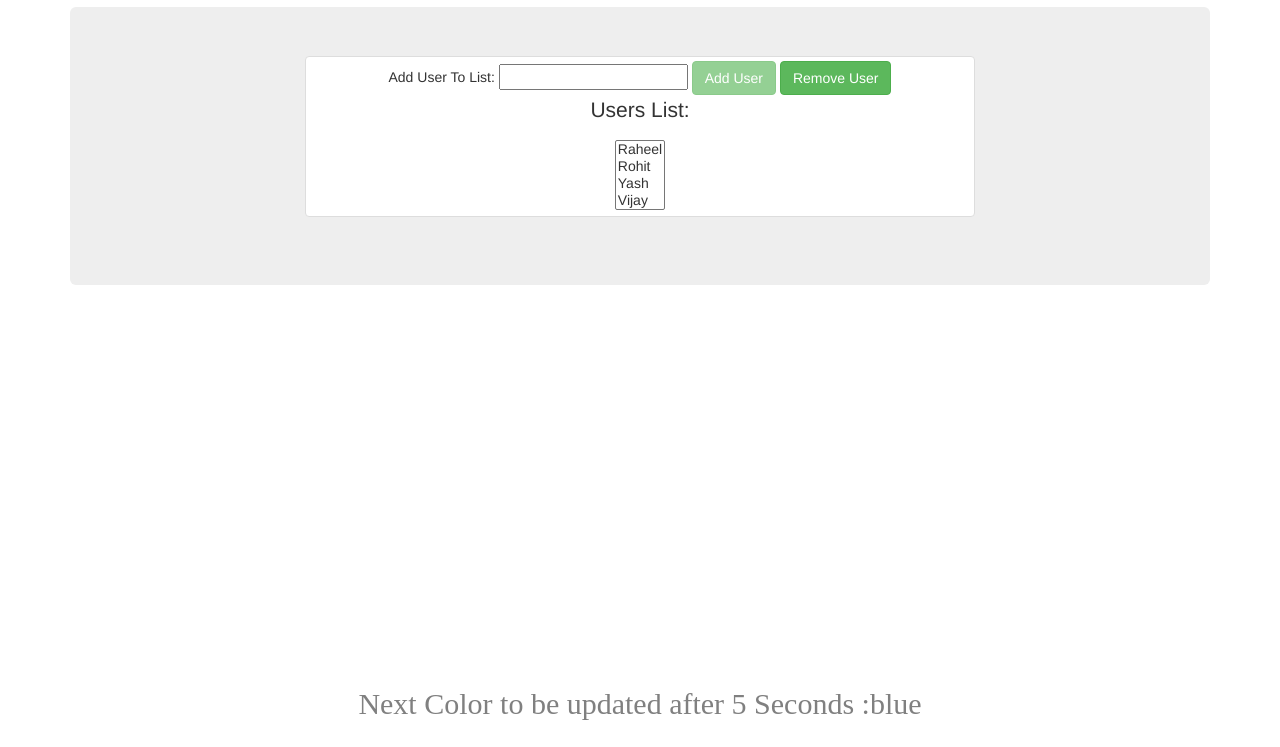
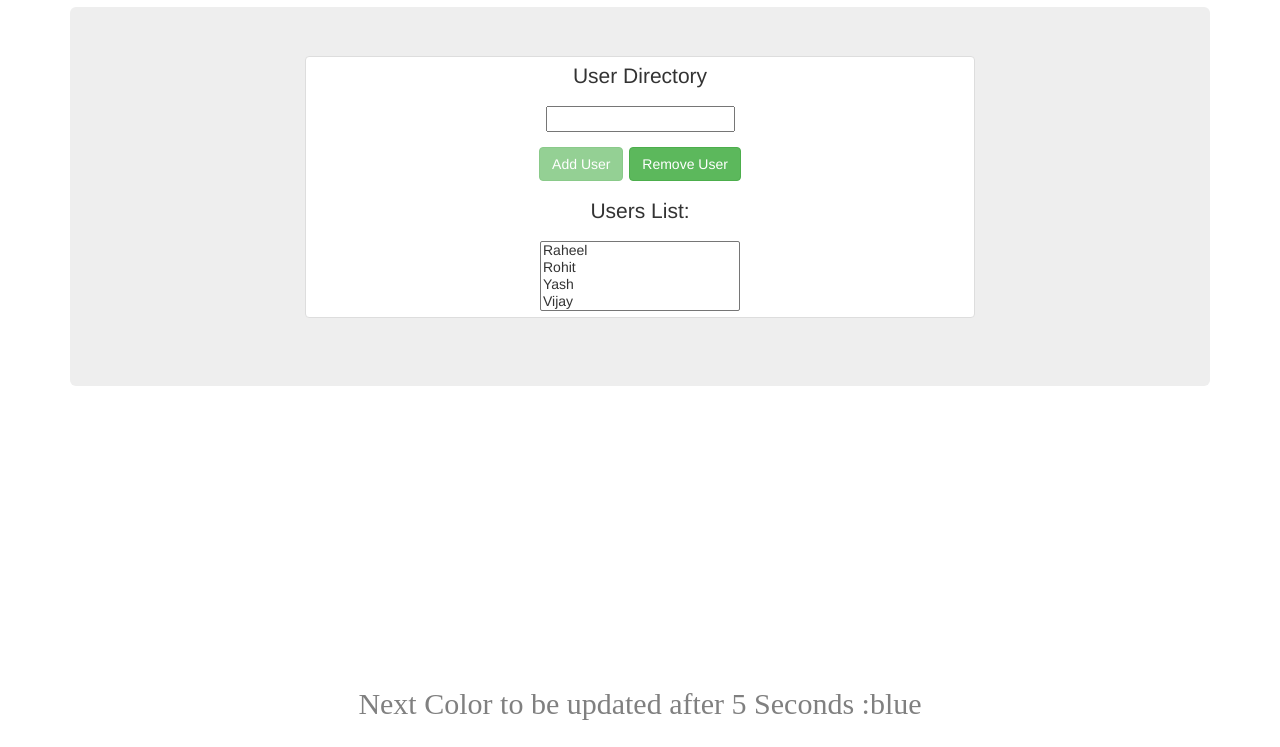
Before and after one commit to raheelshah31/Protegrity, a plain HTML site: page task.html in a window 1280 px wide. Both pictures are taken after a click on the link "Users". Shown: the part 53-800 px from the top of the page. Drawn offline with nearby package versions, Linux system fonts and the light colour scheme.

```diff
--- a/task.html
+++ b/task.html
@@ -152,13 +152,12 @@
   <div class="col-sm-6 col-md-8 middle">
     <div class="thumbnail " >
 <form data-bind="submit:addItem">
-    Add User To List: <input type="text" data-bind='value:itemToAdd, valueUpdate: "afterkeydown"' />
-    <button type="submit"  class="btn btn-success" data-bind="enable: itemToAdd().length > 0">Add User</button>
-     <button  class="btn btn-success"data-bind="click: removeSelected, enable: selectedItems().length > 0">Remove User</button>
-</form>
+    <p>User Directory</p><input type="text" data-bind='value:itemToAdd, valueUpdate: "afterkeydown"' /><p></p>
+    <p><button type="submit"  class="btn btn-success" data-bind="enable: itemToAdd().length > 0">Add User</button>
+     <button  class="btn btn-success"data-bind="click: removeSelected, enable: selectedItems().length > 0">Remove User</button></p>
 
 <p> Users List:</p>
-<select multiple="multiple" height="5" data-bind="options:allItems, selectedOptions:selectedItems"> </select>
+<select multiple="multiple" height="5" data-bind="options:allItems, selectedOptions:selectedItems" style="width:200px"> </select>
 
 
 
```
Also changed, not shown: js/logo.jpg (added).
